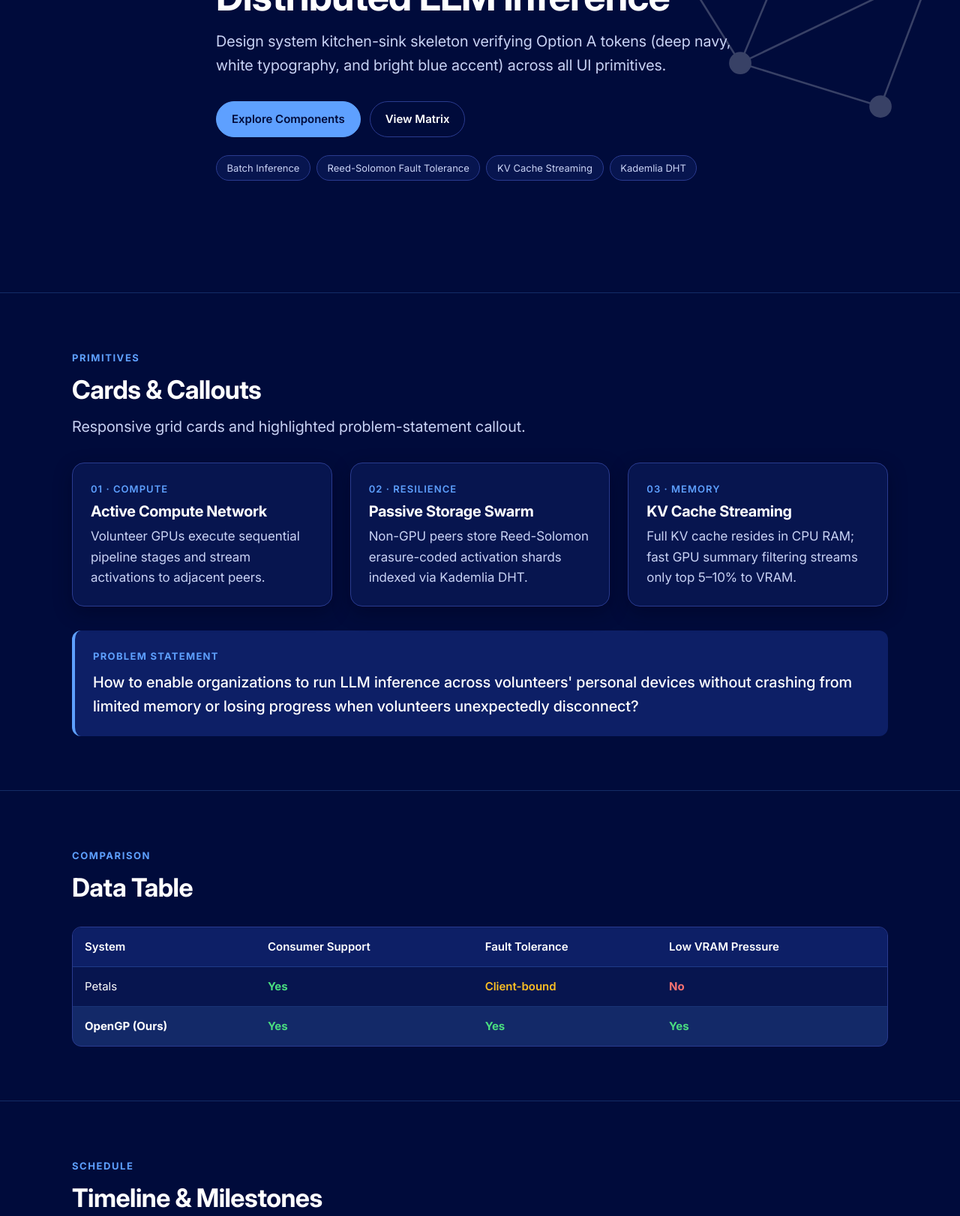
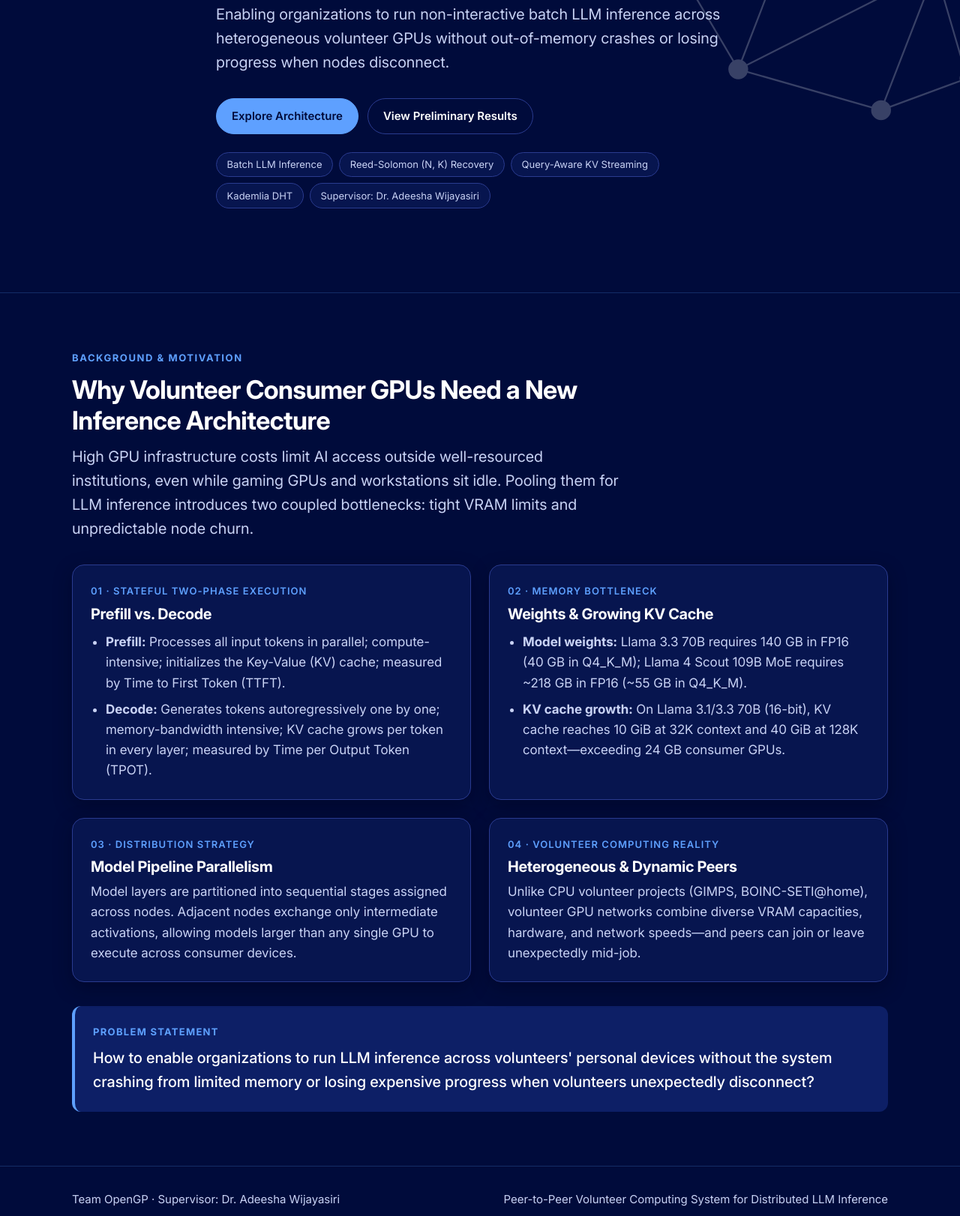
Before and after one commit to OpenGPOrg/proposal-showcase, a plain HTML site: page index.html in a window 1280 px wide. Shown: the part 410-2032 px from the top of the page at 75% size. Drawn offline with Linux system fonts and the light colour scheme.

Commit message:
feat(sections): add metadata, hero, and motivation sections

```diff
--- a/index.html
+++ b/index.html
@@ -1,10 +1,16 @@
 <!doctype html>
-<html lang="en">
+<html lang="en" class="no-js">
 <head>
   <meta charset="utf-8">
   <meta name="viewport" content="width=device-width, initial-scale=1">
   <title>OpenGP — Peer-to-Peer Volunteer Computing for Distributed LLM Inference</title>
-  <meta name="description" content="Final-year project proposal showcase by Team OpenGP: fault-tolerant, memory-bounded distributed LLM batch inference across volunteer consumer GPUs.">
+  <meta name="description" content="Final-year project proposal by Team OpenGP: fault-tolerant, memory-bounded distributed LLM batch inference across heterogeneous volunteer consumer GPUs.">
+  <meta property="og:type" content="website">
+  <meta property="og:title" content="OpenGP — Distributed LLM Inference on Volunteer GPUs">
+  <meta property="og:description" content="Peer-to-peer volunteer computing system with Reed-Solomon crash recovery and query-aware KV cache streaming for batch LLM inference.">
+  <meta property="og:image" content="assets/img/og.png">
+  <meta name="twitter:card" content="summary_large_image">
+  <link rel="icon" type="image/svg+xml" href="assets/img/favicon.svg">
   <link rel="stylesheet" href="assets/css/tokens.css">
   <link rel="stylesheet" href="assets/css/base.css">
   <link rel="stylesheet" href="assets/css/components.css">
@@ -22,130 +28,103 @@
         Menu
       </button>
       <ul class="nav-links" id="primary-nav">
-        <li><a class="is-active" href="#hero">Overview</a></li>
-        <li><a href="#components">Components</a></li>
-        <li><a href="#table-demo">Matrix</a></li>
-        <li><a href="#timeline-demo">Timeline</a></li>
+        <li><a class="is-active" href="#motivation">Motivation</a></li>
+        <li><a href="#related-work">Related Work</a></li>
+        <li><a href="#objectives">Objectives</a></li>
+        <li><a href="#architecture">Architecture</a></li>
+        <li><a href="#experiment">Experiment</a></li>
+        <li><a href="#evaluation">Evaluation</a></li>
+        <li><a href="#timeline">Timeline</a></li>
+        <li><a href="#team">Team</a></li>
+        <li><a href="#references">References</a></li>
       </ul>
     </nav>
   </header>
 
   <main id="main">
     <section class="section section--hero" id="hero">
-      <svg class="hero__motif" viewBox="0 0 320 240" fill="none" stroke="currentColor" stroke-width="1.5" aria-hidden="true">
-        <circle cx="50" cy="60" r="8" fill="currentColor"></circle>
-        <circle cx="160" cy="36" r="8" fill="currentColor"></circle>
-        <circle cx="260" cy="84" r="8" fill="currentColor"></circle>
-        <circle cx="110" cy="156" r="8" fill="currentColor"></circle>
-        <circle cx="220" cy="190" r="8" fill="currentColor"></circle>
-        <path d="M50 60L160 36L260 84L220 190L110 156Z"></path>
-        <path d="M160 36L110 156M260 84L110 156"></path>
+      <svg class="hero__motif" viewBox="0 0 360 260" fill="none" stroke="currentColor" stroke-width="1.5" aria-hidden="true">
+        <circle cx="56" cy="64" r="8" fill="currentColor"></circle>
+        <circle cx="176" cy="36" r="8" fill="currentColor"></circle>
+        <circle cx="296" cy="88" r="8" fill="currentColor"></circle>
+        <circle cx="122" cy="176" r="8" fill="currentColor"></circle>
+        <circle cx="248" cy="212" r="8" fill="currentColor"></circle>
+        <circle cx="324" cy="184" r="6" fill="currentColor"></circle>
+        <path d="M56 64L176 36L296 88L248 212L122 176Z"></path>
+        <path d="M176 36L122 176M296 88L122 176M296 88L324 184L248 212"></path>
       </svg>
       <div class="container hero__content">
-        <span class="section__eyebrow">Team OpenGP · Design System Skeleton</span>
+        <span class="section__eyebrow">Team OpenGP · Final Year Project Proposal</span>
         <h1>Peer-to-Peer Volunteer Computing System for Distributed LLM Inference</h1>
         <p class="section__lead">
-          Design system kitchen-sink skeleton verifying Option A tokens (deep navy, white typography, and bright blue accent) across all UI primitives.
+          Enabling organizations to run non-interactive batch LLM inference across heterogeneous volunteer GPUs without out-of-memory crashes or losing progress when nodes disconnect.
         </p>
         <div class="btn-row">
-          <a class="btn btn--primary" href="#components">Explore Components</a>
-          <a class="btn btn--ghost" href="#table-demo">View Matrix</a>
+          <a class="btn btn--primary" href="#architecture">Explore Architecture</a>
+          <a class="btn btn--ghost" href="#experiment">View Preliminary Results</a>
         </div>
-        <ul class="chip-list" aria-label="Key pillars">
-          <li class="chip">Batch Inference</li>
-          <li class="chip">Reed-Solomon Fault Tolerance</li>
-          <li class="chip">KV Cache Streaming</li>
+        <ul class="chip-list" aria-label="Core capabilities">
+          <li class="chip">Batch LLM Inference</li>
+          <li class="chip">Reed-Solomon (N, K) Recovery</li>
+          <li class="chip">Query-Aware KV Streaming</li>
           <li class="chip">Kademlia DHT</li>
+          <li class="chip">Supervisor: Dr. Adeesha Wijayasiri</li>
         </ul>
       </div>
     </section>
 
-    <section class="section" id="components">
+    <section class="section reveal" id="motivation">
       <div class="container">
         <header class="section__header">
-          <span class="section__eyebrow">Primitives</span>
-          <h2>Cards &amp; Callouts</h2>
-          <p class="section__lead">Responsive grid cards and highlighted problem-statement callout.</p>
+          <span class="section__eyebrow">Background &amp; Motivation</span>
+          <h2>Why Volunteer Consumer GPUs Need a New Inference Architecture</h2>
+          <p class="section__lead">
+            High GPU infrastructure costs limit AI access outside well-resourced institutions, even while gaming GPUs and workstations sit idle. Pooling them for LLM inference introduces two coupled bottlenecks: tight VRAM limits and unpredictable node churn.
+          </p>
         </header>
 
-        <div class="grid grid--3">
+        <div class="grid grid--2">
           <article class="card">
-            <p class="card__meta">01 · Compute</p>
-            <h3 class="card__title">Active Compute Network</h3>
-            <p>Volunteer GPUs execute sequential pipeline stages and stream activations to adjacent peers.</p>
+            <p class="card__meta">01 · Stateful Two-Phase Execution</p>
+            <h3 class="card__title">Prefill vs. Decode</h3>
+            <ul class="card__list">
+              <li><strong>Prefill:</strong> Processes all input tokens in parallel; compute-intensive; initializes the Key-Value (KV) cache; measured by Time to First Token (TTFT).</li>
+              <li><strong>Decode:</strong> Generates tokens autoregressively one by one; memory-bandwidth intensive; KV cache grows per token in every layer; measured by Time per Output Token (TPOT).</li>
+            </ul>
           </article>
+
           <article class="card">
-            <p class="card__meta">02 · Resilience</p>
-            <h3 class="card__title">Passive Storage Swarm</h3>
-            <p>Non-GPU peers store Reed-Solomon erasure-coded activation shards indexed via Kademlia DHT.</p>
+            <p class="card__meta">02 · Memory Bottleneck</p>
+            <h3 class="card__title">Weights &amp; Growing KV Cache</h3>
+            <ul class="card__list">
+              <li><strong>Model weights:</strong> Llama 3.3 70B requires 140 GB in FP16 (40 GB in Q4_K_M); Llama 4 Scout 109B MoE requires ~218 GB in FP16 (~55 GB in Q4_K_M).</li>
+              <li><strong>KV cache growth:</strong> On Llama 3.1/3.3 70B (16-bit), KV cache reaches 10 GiB at 32K context and 40 GiB at 128K context—exceeding 24 GB consumer GPUs.</li>
+            </ul>
           </article>
+
           <article class="card">
-            <p class="card__meta">03 · Memory</p>
-            <h3 class="card__title">KV Cache Streaming</h3>
-            <p>Full KV cache resides in CPU RAM; fast GPU summary filtering streams only top 5–10% to VRAM.</p>
+            <p class="card__meta">03 · Distribution Strategy</p>
+            <h3 class="card__title">Model Pipeline Parallelism</h3>
+            <p>
+              Model layers are partitioned into sequential stages assigned across nodes. Adjacent nodes exchange only intermediate activations, allowing models larger than any single GPU to execute across consumer devices.
+            </p>
+          </article>
+
+          <article class="card">
+            <p class="card__meta">04 · Volunteer Computing Reality</p>
+            <h3 class="card__title">Heterogeneous &amp; Dynamic Peers</h3>
+            <p>
+              Unlike CPU volunteer projects (GIMPS, BOINC-SETI@home), volunteer GPU networks combine diverse VRAM capacities, hardware, and network speeds—and peers can join or leave unexpectedly mid-job.
+            </p>
           </article>
         </div>
 
-        <aside class="callout" aria-label="Highlighted statement">
+        <aside class="callout" aria-label="Problem Statement">
           <p class="callout__label">Problem Statement</p>
           <p class="callout__text">
-            How to enable organizations to run LLM inference across volunteers' personal devices without crashing from limited memory or losing progress when volunteers unexpectedly disconnect?
+            How to enable organizations to run LLM inference across volunteers' personal devices without the system crashing from limited memory or losing expensive progress when volunteers unexpectedly disconnect?
           </p>
         </aside>
-      </div>
-    </section>
-
-    <section class="section" id="table-demo">
-      <div class="container">
-        <header class="section__header">
-          <span class="section__eyebrow">Comparison</span>
-          <h2>Data Table</h2>
-        </header>
-        <div class="table-wrap">
-          <table class="data-table">
-            <thead>
-              <tr>
-                <th scope="col">System</th>
-                <th scope="col">Consumer Support</th>
-                <th scope="col">Fault Tolerance</th>
-                <th scope="col">Low VRAM Pressure</th>
-              </tr>
-            </thead>
-            <tbody>
-              <tr>
-                <td>Petals</td>
-                <td><span class="badge-pass">Yes</span></td>
-                <td><span class="badge-partial">Client-bound</span></td>
-                <td><span class="badge-fail">No</span></td>
-              </tr>
-              <tr class="is-highlighted">
-                <td><strong>OpenGP (Ours)</strong></td>
-                <td><span class="badge-pass">Yes</span></td>
-                <td><span class="badge-pass">Yes</span></td>
-                <td><span class="badge-pass">Yes</span></td>
-              </tr>
-            </tbody>
-          </table>
-        </div>
-      </div>
-    </section>
-
-    <section class="section" id="timeline-demo">
-      <div class="container">
-        <header class="section__header">
-          <span class="section__eyebrow">Schedule</span>
-          <h2>Timeline &amp; Milestones</h2>
-        </header>
-        <ol class="timeline">
-          <li class="timeline__item">
-            <p class="timeline__date">Apr – Aug 2026</p>
-            <p class="timeline__title">Background, Literature Review &amp; Problem Formulation</p>
-          </li>
-          <li class="timeline__item">
-            <p class="timeline__date">10 Sep 2026</p>
-            <p class="timeline__title">Proposal Evaluation Milestone</p>
-          </li>
-        </ol>
       </div>
     </section>
   </main>
@@ -156,5 +135,6 @@
       <p>Peer-to-Peer Volunteer Computing System for Distributed LLM Inference</p>
     </div>
   </footer>
+  <script src="assets/js/main.js" defer></script>
 </body>
 </html>
```
